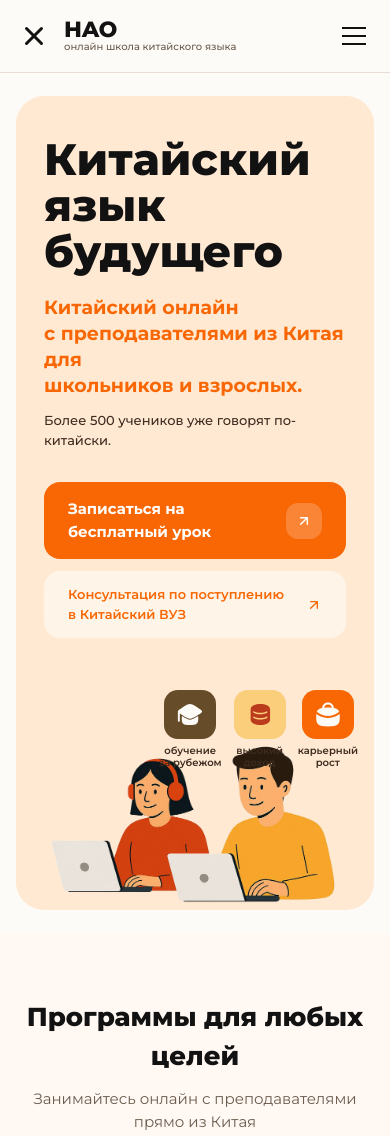
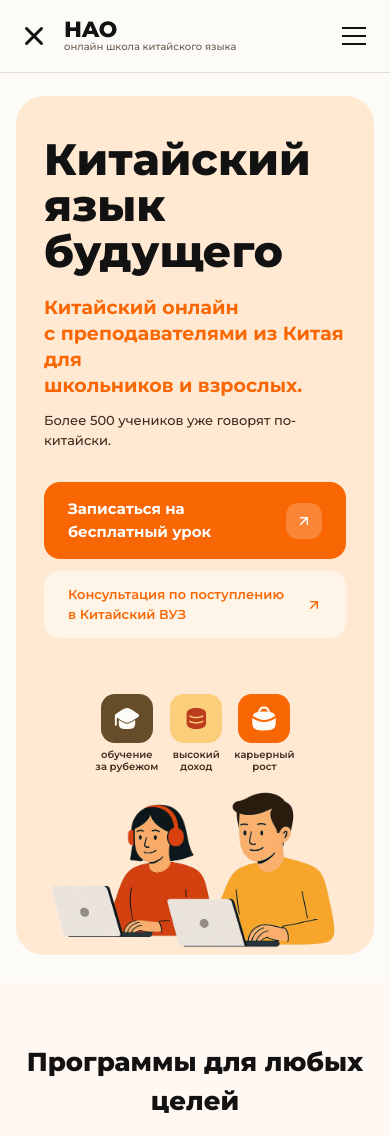
Before and after one commit to orelkrylatiy/HAO_lending, a Next.js app: page / in a window 390 px wide. Shown: the top 1136 px of the page. Built offline with nearby package versions, Linux system fonts and the light colour scheme.

Commit message:
Fix mobile hero icon overlap

```diff
--- a/app/components/Hero.tsx
+++ b/app/components/Hero.tsx
@@ -50,9 +50,9 @@ export default function Hero() {
             </div>
 
             {/* Right: illustration */}
-            <div className="relative flex-1 flex items-end justify-center overflow-hidden min-h-[240px] md:min-h-[480px] px-4 md:px-0 pt-[72px] md:pt-0">
+            <div className="relative flex-1 flex flex-col md:flex-row items-center md:items-end justify-end overflow-hidden min-h-[240px] md:min-h-[480px] px-4 md:px-0 pt-6 md:pt-0">
               {/* Benefit icon cards — top right corner of hero */}
-              <div className="absolute top-5 right-4 md:top-8 md:right-8 flex gap-3 z-10">
+              <div className="w-full flex justify-center md:absolute md:top-8 md:right-8 md:w-auto md:justify-end gap-3 z-10 mb-4 md:mb-0">
                 <div className="flex flex-col items-center gap-1.5">
                   <Image src="/images/icon-education.svg" alt="обучение за рубежом" width={64} height={60} className="w-[52px] md:w-[64px] h-auto" unoptimized />
                   <span className="text-[10px] md:text-[11px] font-semibold text-[#3d2b1f] text-center leading-tight">обучение<br/>за рубежом</span>
```
